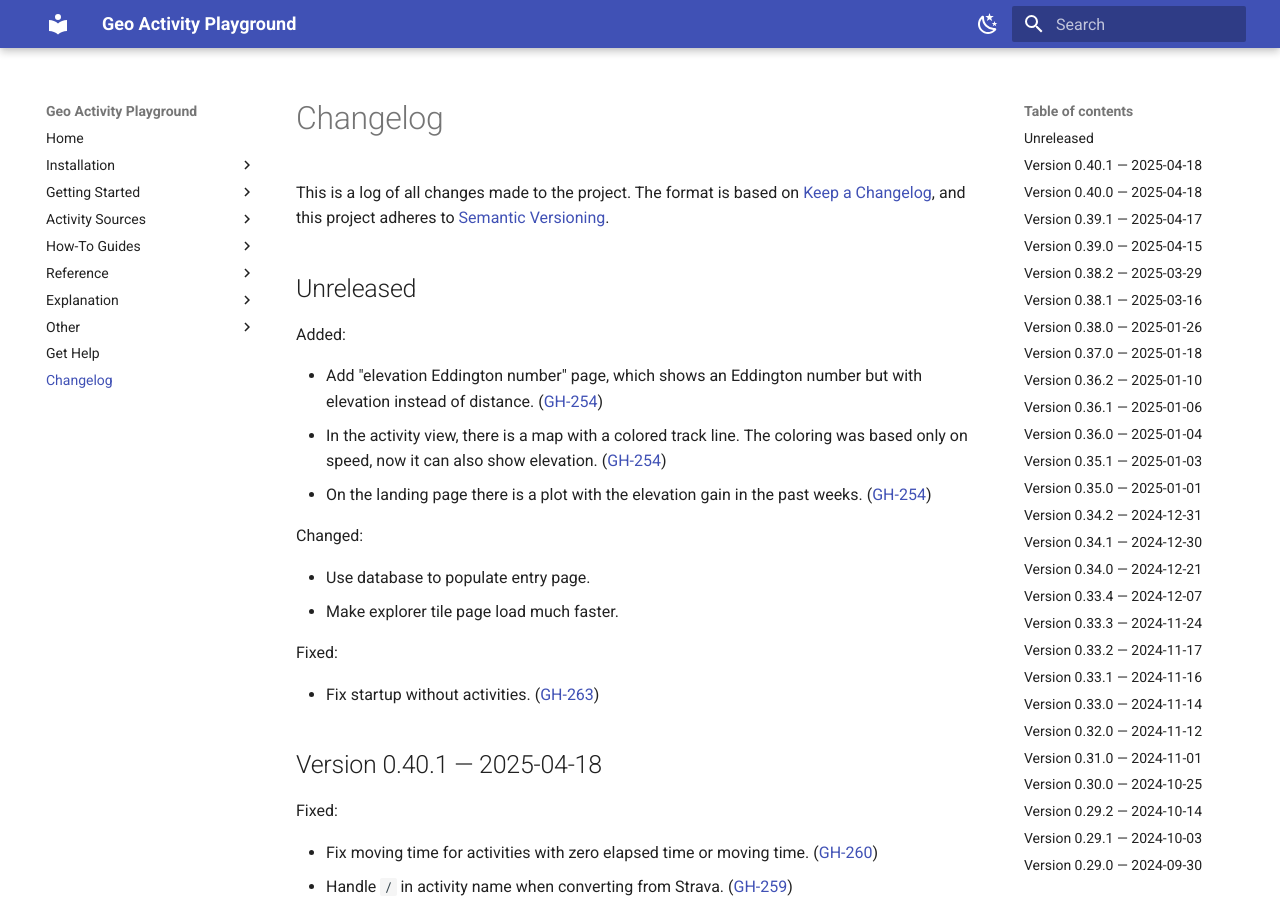
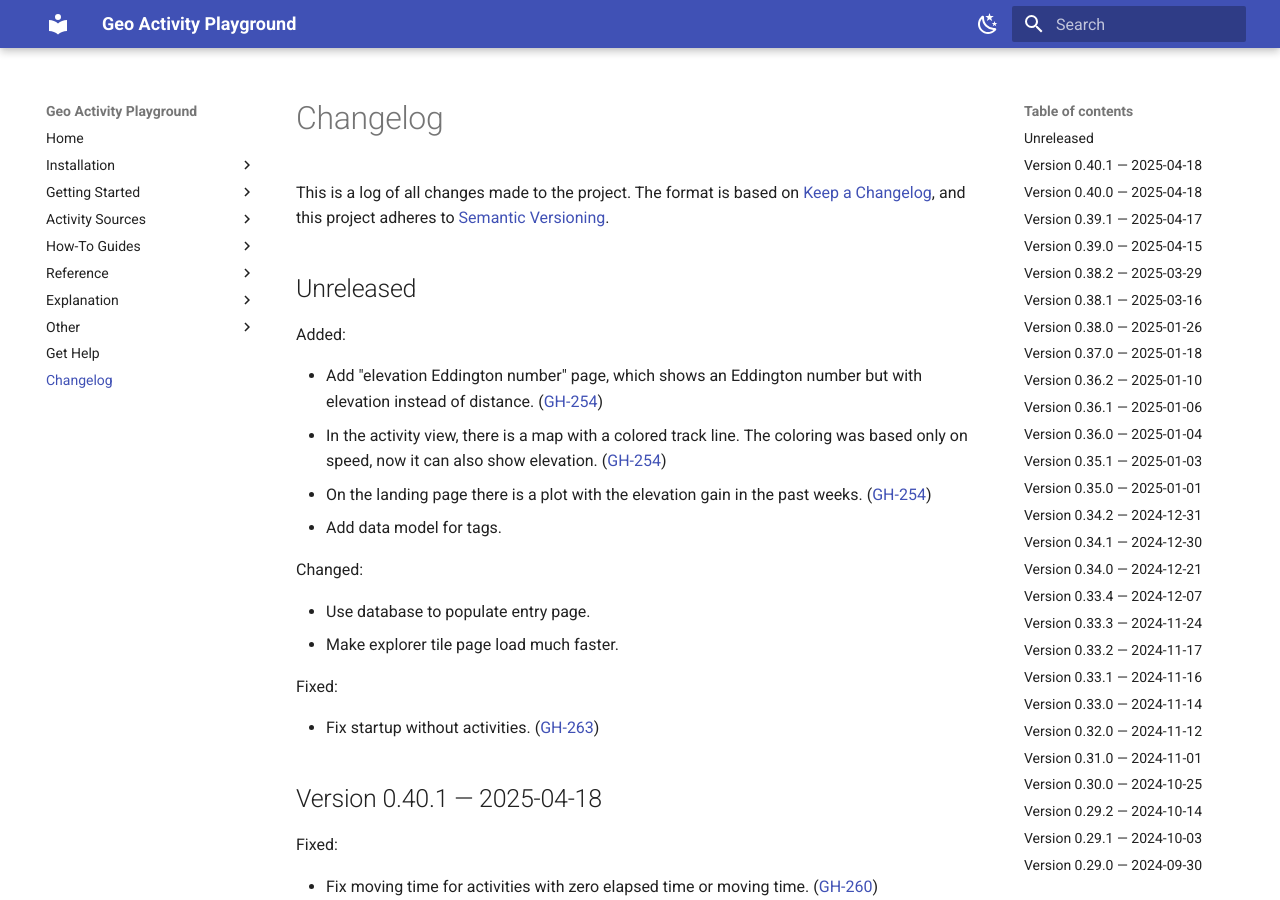
Before and after one commit to martin-ueding/geo-activity-playground, an MkDocs documentation site: the page built from docs/changelog.md, in a window 1280 px wide and 900 px high. Built offline with MkDocs 1.6.1 and Material for MkDocs 9.7.7, drawn with Linux system fonts in a browser that asks for light colours.

Commit message:
Changelog entry

```diff
--- a/docs/changelog.md
+++ b/docs/changelog.md
@@ -22,6 +22,7 @@ Added:
 - Add "elevation Eddington number" page, which shows an Eddington number but with elevation instead of distance. ([GH-254](https://github.com/martin-ueding/geo-activity-playground/issues/254))
 - In the activity view, there is a map with a colored track line. The coloring was based only on speed, now it can also show elevation. ([GH-254](https://github.com/martin-ueding/geo-activity-playground/issues/254))
 - On the landing page there is a plot with the elevation gain in the past weeks. ([GH-254](https://github.com/martin-ueding/geo-activity-playground/issues/254))
+- Add data model for tags.
 
 Changed:
 
```
